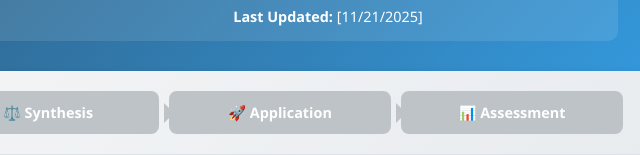
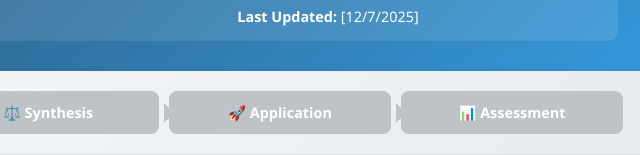
Before and after one commit to Audlinsx/ebm-dashboard--Audlinsx-, a plain HTML site: page index.html in a window 1280 px wide. Shown: the part 256-411 px from the top of the page, 592-1232 px from the left. Drawn offline with Linux system fonts and the light colour scheme; a script that the page names is missing.

```diff
--- a/index.html
+++ b/index.html
@@ -350,7 +350,7 @@
                 <div><strong>Problem Focus:</strong> [Insufficient communication between upper management and lower-level employees within healthcare organizations, result in pervasive misunderstandings,
 employee disengagement, and a disconnect between organizational strategy and daily operations]</div>
                 <div><strong>Repository:</strong> <a href="#" style="color: #74b9ff;">[https://audlinsx.github.io/ebm-dashboard--Audlinsx-/]</a></div>
-                <div><strong>Last Updated:</strong> [11/21/2025]</div>
+                <div><strong>Last Updated:</strong> [12/7/2025]</div>
             </div>
         </div>
 
```
Also changed, not shown: content/application-implementation.txt, content/synthesis-integration.txt, 2 other files.
